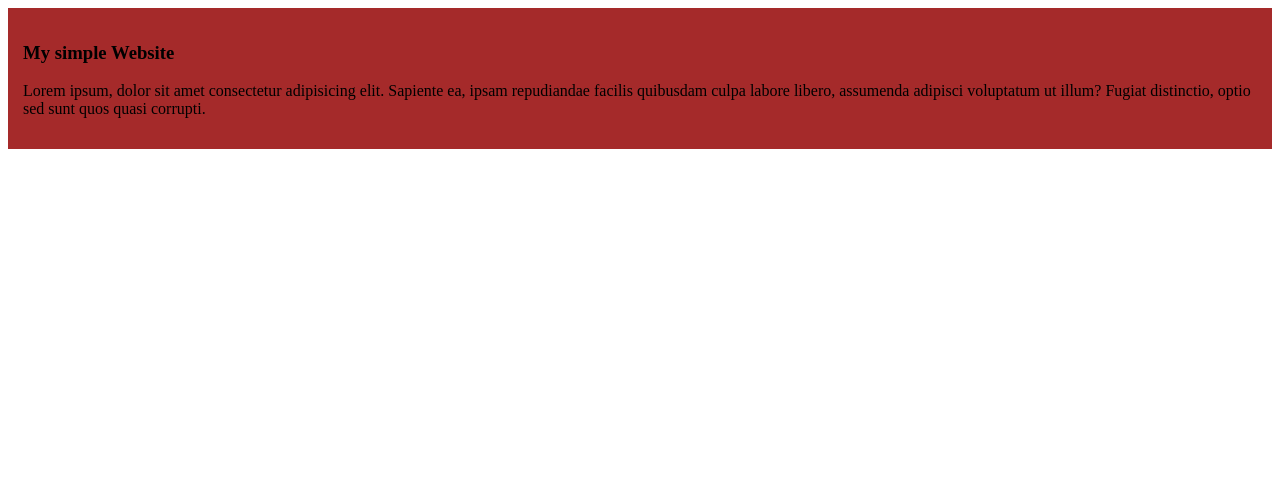
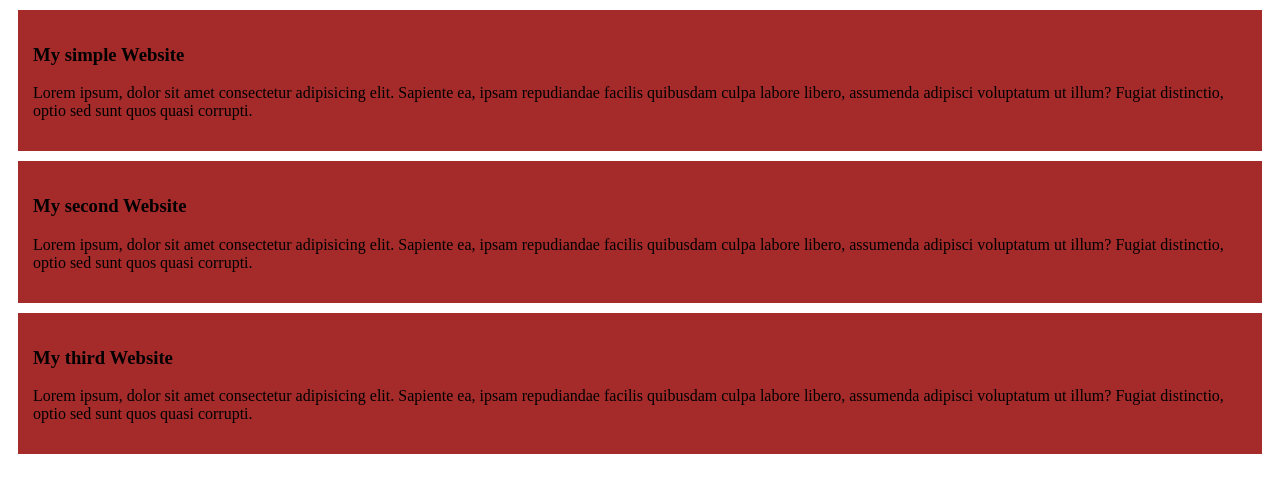
Before and after one commit to kamrulhasan3412/my-first-github-repo, a plain HTML site: page index.html in a window 1280 px wide. Drawn offline with Linux system fonts and the light colour scheme.

Commit message:
add my second and third website

```diff
--- a/index.html
+++ b/index.html
@@ -16,6 +16,24 @@
         quasi corrupti.
          </p>
     </div>
+    <div>
+        <h3>My second Website</h3>
+
+        <p>Lorem ipsum, dolor sit amet consectetur adipisicing elit. Sapiente ea,
+        ipsam repudiandae facilis quibusdam culpa labore libero, assumenda
+        adipisci voluptatum ut illum? Fugiat distinctio, optio sed sunt quos
+        quasi corrupti.
+        </p>
+    </div>
+    <div>
+        <h3>My third Website</h3>
+
+        <p>Lorem ipsum, dolor sit amet consectetur adipisicing elit. Sapiente ea,
+        ipsam repudiandae facilis quibusdam culpa labore libero, assumenda
+        adipisci voluptatum ut illum? Fugiat distinctio, optio sed sunt quos
+        quasi corrupti.
+        </p>
+    </div>
 
 </body>
 </html>
--- a/styles/blog.css
+++ b/styles/blog.css
@@ -1,4 +1,5 @@
 div{
     background-color: brown;
     padding: 15px;
+    margin: 10px;
 }
```
